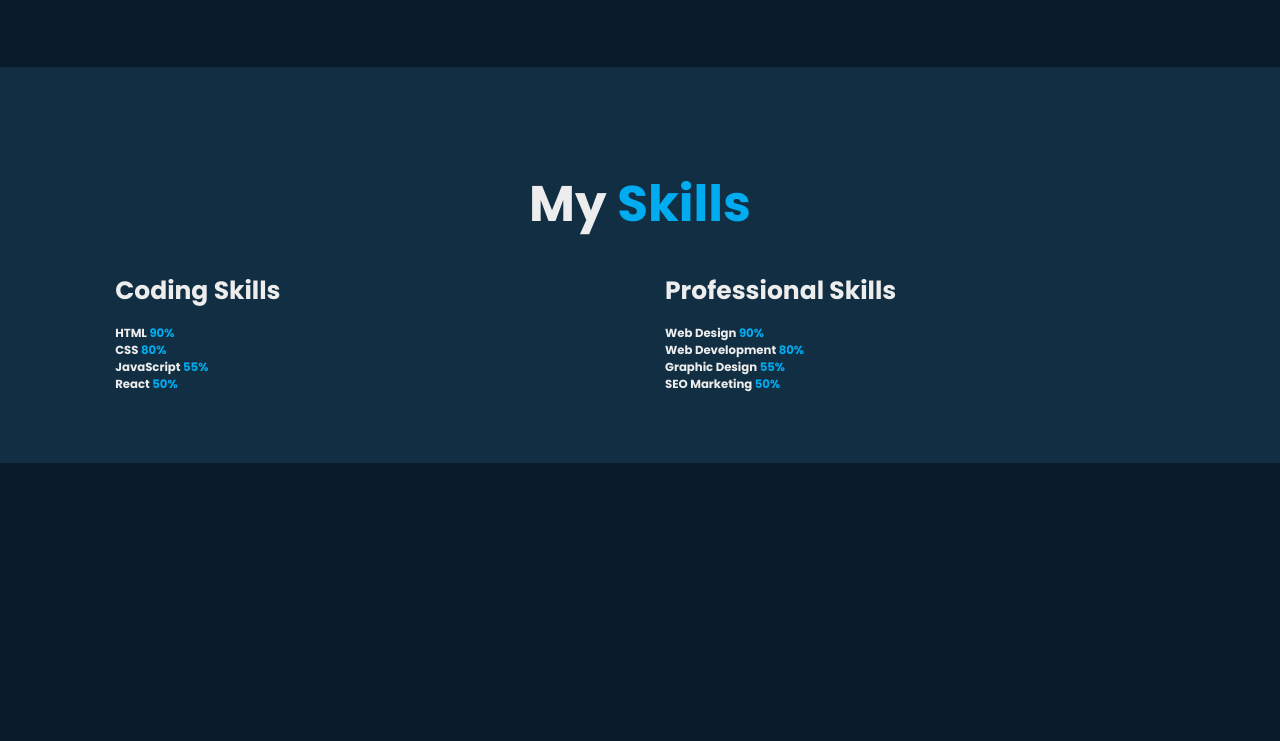
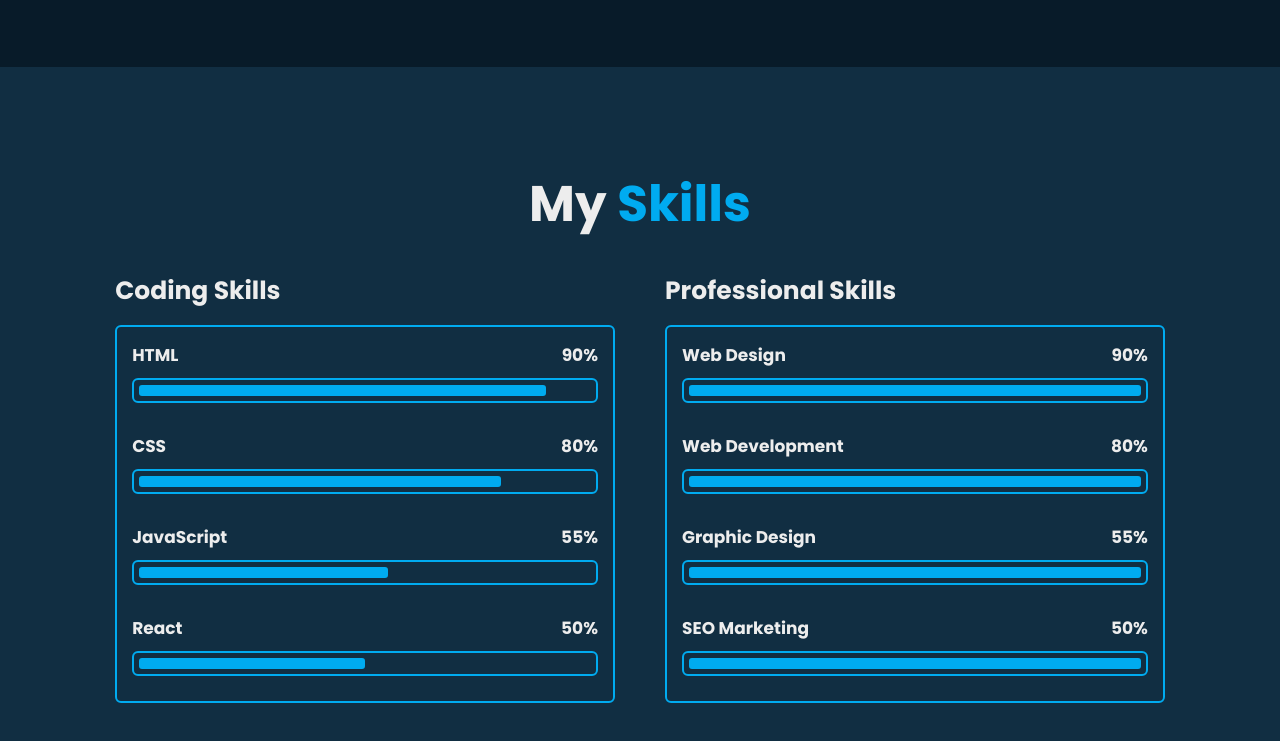
Before and after one commit to Aniket39/portfolio-website, a plain HTML site: page index.html in a window 1280 px wide. Shown: the part 2417-3158 px from the top of the page. Before the commit the page ends 2880 px from the top, so only its background shows below. Drawn offline with nearby package versions, Linux system fonts and the light colour scheme.

Commit message:
eigth commit

```diff
--- a/css/style.css
+++ b/css/style.css
@@ -408,3 +408,55 @@ span {
     font-size: 2.5rem;
     margin: 0 0 1.5rem;
 }
+
+.skills-box .skills-content {
+    position: relative;
+    border: .2rem solid var(--main-color);
+    border-radius: .6rem;
+    padding: .5rem 1.5rem;
+}
+
+.skills-content .progress {
+    padding: 1rem 0;
+}
+
+.skills-content .progress h3 {
+    font-size: 1.7rem;
+    display: flex;
+    justify-content: space-between;
+}
+
+.skills-content .progress h3 span {
+    color: var(--text-color);
+}
+
+.skills-content .progress .bar {
+    height: 2.5rem;
+    border-radius: .6rem;
+    border: .2rem solid var(--main-color);
+    padding: .5rem;
+    margin: 1rem 0;
+}
+
+.skills-content .progress .bar span {
+    display: block;
+    height: 100%;
+    border-radius: .3rem;
+    background: var(--main-color);
+}
+
+.skills-column:nth-child(1) .skills-content .progress:nth-child(1) .bar span {
+    width: 90%;
+}
+
+.skills-column:nth-child(1) .skills-content .progress:nth-child(2) .bar span {
+    width: 80%;
+}
+
+.skills-column:nth-child(1) .skills-content .progress:nth-child(3) .bar span {
+    width: 55%;
+}
+
+.skills-column:nth-child(1) .skills-content .progress:nth-child(4) .bar span {
+    width: 50%;
+}
```
